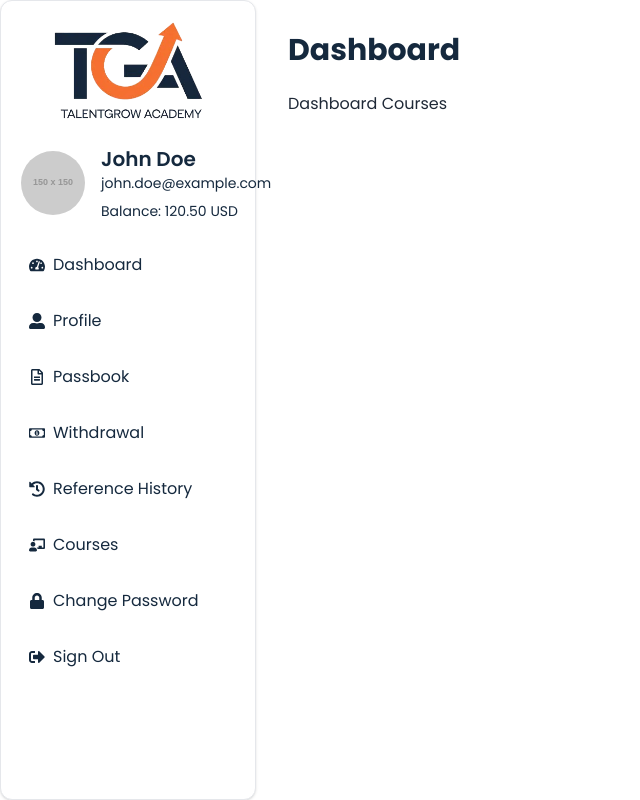
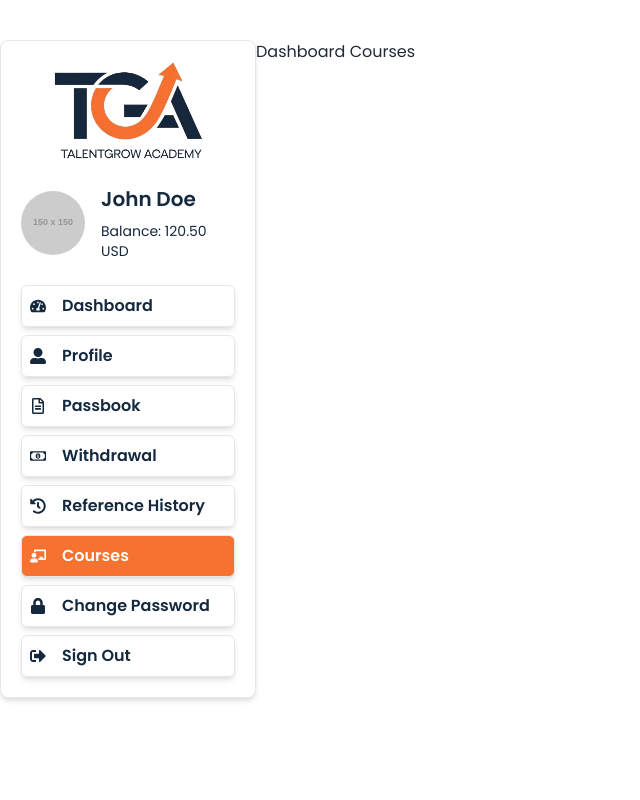
Before and after one commit to joychandrauday/talentgrowacademy-frontend, a React (Vite) app: page /dashboard/courses in a window 1280 px wide. Shown: the whole page, without its empty margins (0-640 px from the left). Built offline with nearby package versions, Linux system fonts and the light colour scheme.

Commit message:
updated dashboard design

```diff
--- a/src/components/Dashboard/Sidebar.jsx
+++ b/src/components/Dashboard/Sidebar.jsx
@@ -1,19 +1,56 @@
-import React from 'react';
+import React, { useState } from 'react';
 import PropTypes from 'prop-types';
-import { NavLink } from 'react-router-dom'; // Use NavLink for active link functionality
-import { FaTachometerAlt, FaUserAlt, FaRegFileAlt, FaRegMoneyBillAlt, FaHistory, FaChalkboardTeacher, FaLock, FaSignOutAlt } from 'react-icons/fa'; // Import relevant icons
+import { NavLink } from 'react-router-dom';
+import {
+    FaTachometerAlt,
+    FaUserAlt,
+    FaRegFileAlt,
+    FaRegMoneyBillAlt,
+    FaHistory,
+    FaChalkboardTeacher,
+    FaLock,
+    FaSignOutAlt,
+    FaBars,
+} from 'react-icons/fa';
 import logo from '../../assets/logo.png';
 
 const Sidebar = ({ user }) => {
+    const [isOpen, setIsOpen] = useState(false);
+
+    const toggleSidebar = () => {
+        setIsOpen(!isOpen);
+    };
+
     return (
-        <div className="bg-white border shadow rounded-xl text-primary w-full md:w-64 md:min-h-screen p-5">
+        <div>
+            {/* Hamburger Menu */}
+            <div className="md:hidden flex justify-between items-center p-5">
+                <img src={logo} alt="Logo" className="w-16" />
+                <button onClick={toggleSidebar} className="text-2xl">
+                    <FaBars />
+                </button>
+            </div>
+
+            {/* Sidebar */}
+            <div
+                className={`fixed rounded-lg top-0 left-0 z-40 bg-white border shadow-md text-primary w-64 p-5 transform ${isOpen ? 'translate-x-0' : '-translate-x-full'
+                    } md:translate-x-0 md:relative  md:block transition-transform duration-300`}
+            >
+                {/* Close button for mobile */}
+                <button
+                    onClick={toggleSidebar}
+                    className="md:hidden text-lg absolute top-4 right-4"
+                >
+                    ✖
+                </button>
+
                 {/* Logo */}
-            <div className="logo mb-6">
+                <div className="logo mb-6 hidden md:block">
                     <img src={logo} alt="Logo" />
                 </div>
 
                 {/* User Info Section */}
-            <div className="flex items-center mb-6">
+                <div className="flex justify-start items-center mb-6">
                     <img
                         src={user?.image || 'https://via.placeholder.com/150'}
                         alt="User Avatar"
@@ -21,78 +58,44 @@ const Sidebar = ({ user }) => {
                     />
                     <div>
                         <div className="text-xl font-semibold">{user?.name || 'John Doe'}</div>
-                    <div className="text-sm">{user?.email || 'user@example.com'}</div>
                         <div className="text-sm mt-2">Balance: {user?.balance || '0.00'} USD</div>
                     </div>
                 </div>
 
                 {/* Navigation Links */}
-            <nav className="space-y-4">
+                <nav className="space-y-2 font-semibold">
+                    {[
+                        { to: '/dashboard/', label: 'Dashboard', icon: <FaTachometerAlt /> },
+                        { to: '/dashboard/profile', label: 'Profile', icon: <FaUserAlt /> },
+                        { to: '/dashboard/passbook', label: 'Passbook', icon: <FaRegFileAlt /> },
+                        { to: '/dashboard/withdrawal', label: 'Withdrawal', icon: <FaRegMoneyBillAlt /> },
+                        { to: '/dashboard/reference-history', label: 'Reference History', icon: <FaHistory /> },
+                        { to: '/dashboard/courses', label: 'Courses', icon: <FaChalkboardTeacher /> },
+                        { to: '/dashboard/change-password', label: 'Change Password', icon: <FaLock /> },
+                        { to: '/signout', label: 'Sign Out', icon: <FaSignOutAlt /> },
+                    ].map(({ to, label, icon }) => (
                         <NavLink
-                    to="/dashboard"
-                    className="flex items-center p-2 rounded-md hover:bg-secondary"
-                    activeClassName="bg-secondary text-white" // Adds the active background class
+                            key={to}
+                            to={to}
+                            end={to === '/dashboard/'}
+                            className={({ isActive }) =>
+                                `flex gap-4 border shadow-md items-center p-2 rounded-md hover:bg-secondary hover:text-white ${isActive ? 'bg-secondary text-white' : ''
+                                }`
+                            }
                         >
-                    <FaTachometerAlt className="mr-2" />
-                    Dashboard
+                            {icon} {label}
                         </NavLink>
-                <NavLink
-                    to="/dashboard/profile"
-                    className="flex items-center p-2 rounded-md hover:bg-secondary"
-                    activeClassName="bg-secondary text-white"
-                >
-                    <FaUserAlt className="mr-2" />
-                    Profile
-                </NavLink>
-                <NavLink
-                    to="/dashboard/passbook"
-                    className="flex items-center p-2 rounded-md hover:bg-secondary"
-                    activeClassName="bg-secondary text-white"
-                >
-                    <FaRegFileAlt className="mr-2" />
-                    Passbook
-                </NavLink>
-                <NavLink
-                    to="/dashboard/withdrawal"
-                    className="flex items-center p-2 rounded-md hover:bg-secondary"
-                    activeClassName="bg-secondary text-white"
-                >
-                    <FaRegMoneyBillAlt className="mr-2" />
-                    Withdrawal
-                </NavLink>
-                <NavLink
-                    to="/dashboard/reference-history"
-                    className="flex items-center p-2 rounded-md hover:bg-secondary"
-                    activeClassName="bg-secondary text-white"
-                >
-                    <FaHistory className="mr-2" />
-                    Reference History
-                </NavLink>
-                <NavLink
-                    to="/dashboard/courses"
-                    className="flex items-center p-2 rounded-md hover:bg-secondary"
-                    activeClassName="bg-secondary text-white"
-                >
-                    <FaChalkboardTeacher className="mr-2" />
-                    Courses
-                </NavLink>
-                <NavLink
-                    to="/dashboard/change-password"
-                    className="flex items-center p-2 rounded-md hover:bg-secondary"
-                    activeClassName="bg-secondary text-white"
-                >
-                    <FaLock className="mr-2" />
-                    Change Password
-                </NavLink>
-                <NavLink
-                    to="/signout"
-                    className="flex items-center p-2 rounded-md hover:bg-secondary"
-                    activeClassName="bg-secondary text-white"
-                >
-                    <FaSignOutAlt className="mr-2" />
-                    Sign Out
-                </NavLink>
+                    ))}
                 </nav>
+            </div>
+
+            {/* Overlay for mobile */}
+            {isOpen && (
+                <div
+                    onClick={toggleSidebar}
+                    className="fixed inset-0 bg-black bg-opacity-50 z-30 md:hidden"
+                ></div>
+            )}
         </div>
     );
 };
@@ -103,8 +106,8 @@ Sidebar.propTypes = {
         name: PropTypes.string,
         email: PropTypes.string,
         image: PropTypes.string,
-        balance: PropTypes.number
-    }).isRequired
+        balance: PropTypes.number,
+    }).isRequired,
 };
 
 export default Sidebar;
--- a/src/layouts/Dashboard.jsx
+++ b/src/layouts/Dashboard.jsx
@@ -7,21 +7,19 @@ const Dashboard = () => {
     const user = {
         name: 'John Doe',
         email: 'john.doe@example.com',
+        role: 'user',
         image: 'https://via.placeholder.com/150', // Replace with the actual user image
         balance: '120.50',
     };
 
     return (
-        <div className="min-h-screen container mx-auto  flex flex-col md:flex-row">
+        <div className="min-h-screen container mx-auto pt-10 flex flex-col md:flex-row">
             {/* Sidebar */}
             <Sidebar user={user} />
 
             {/* Main Content */}
-            <div className="flex-1 p-6 md:p-8">
-                <h1 className="text-3xl font-bold text-primary mb-6">Dashboard</h1>
+            <div className="flex-1">
                 <Outlet />
-                {/* Dashboard Content */}
-                {/* Add any cards or sections you want to display here */}
             </div>
         </div>
     );
--- /dev/null
+++ b/src/pages/Dashboard/DashboardHome/DashboardHolder.jsx
@@ -0,0 +1,33 @@
+import React from 'react';
+import PropTypes from 'prop-types';
+import UserDashboard from './UserDashboard';
+
+const DashboardHolder = () => {
+    const role = 'user'; // You can change this to 'controller', 'consultant', 'groupleader', or 'user'
+
+
+    return (
+        <div>
+            {/* Content for admin */}
+            {role === 'admin' && <p>You are an admin. You have full control over the system.</p>}
+
+            {/* Content for controller */}
+            {role === 'controller' && <p>You are a controller. Manage and monitor system activities.</p>}
+
+            {/* Content for consultant */}
+            {role === 'consultant' && <p>You are a consultant. Provide expert advice and recommendations.</p>}
+
+            {/* Content for group leader */}
+            {role === 'groupleader' && <p>You are a group leader. Oversee your team and tasks.</p>}
+
+            {/* Content for general users */}
+            {role === 'user' && <UserDashboard />}
+        </div>
+    );
+};
+
+DashboardHolder.propTypes = {
+    role: PropTypes.string,
+};
+
+export default DashboardHolder;
--- /dev/null
+++ b/src/pages/Dashboard/DashboardHome/UserDashboard.jsx
@@ -0,0 +1,127 @@
+import React from 'react';
+import PropTypes from 'prop-types';
+import logo from '../../../assets/logo.png'
+import { FaWhatsapp } from 'react-icons/fa';
+const UserDashboard = () => {
+    const user = {
+        name: "Joy Chandra Uday",
+        email: "joy@example.com",
+        image: "https://via.placeholder.com/150", // Replace with actual profile image URL if needed
+        balance: 120.75,
+        role: "user",
+        activeCourses: 4,
+        transactions: 12,
+        pendingTasks: 3
+    };
+
+    return (
+        <div className="p-6  min-h-screen">
+            {/* Header Section */}
+            <header className="flex justify-center items-center mb-6">
+                <h1 className="text-3xl items-center justify-center flex gap-2 font-bold text-primary">Welcome Back,
+                    <div className="text-secondary"> {user.name || 'User'}</div> to TalentGrow Academy.</h1>
+
+            </header>
+
+            {/* company Banner logo */}
+            <div className="flex logo justify-center items-center mb-6">
+                <img src={logo} alt="Company Logo" className=" object-cover rounded-full" />
+            </div>
+            <div className="LinkSection mt-24">
+                <div className="cardWrap flex gap-3">
+                    <div className="codeWrap flex w-full flex-col gap-3">
+                        <div className="cardWrap-1">
+                            <div className="card-body bg-white border shadow-md text-center">
+                                <div className="card-header">
+                                    <h2 className='text-primary capitalize font-bold italic text-xl mb-3'>may i help you?</h2>
+                                </div>
+                                <div className="btn text-white hover:bg-primary bg-secondary">
+                                    Get Link
+                                </div>
+                            </div>
+                        </div>
+                        <div className="cardWrap-1">
+                            <div className="card-body bg-white border shadow-md text-center">
+                                <div className="card-header">
+                                    <h2 className='text-primary capitalize font-bold italic text-xl mb-3'>TalentGrow Academy Support Meeting</h2>
+                                </div>
+                                <div className="btn text-white hover:bg-primary bg-secondary">
+                                    Get meeting Link
+                                </div>
+                            </div>
+                        </div>
+                    </div>
+                    <div className="cardWrap-2 w-full bg-white">
+                        <div className="cardWrap-1 h-full">
+                            <div className="card-body border h-full shadow-md text-center">
+                                <div className="card-header">
+                                    <h2 className='text-primary capitalize font-bold text-xl italic'>TalentGrow Academy Support Team</h2>
+                                </div>
+                                <div className="supportLinkWrap flex flex-col gap-4 mt-5 h-full ">
+                                    <div className="supportOne flex justify-between ">
+                                        <div className="identity text-left italic">
+                                            <h1 className="text-primary capitalize font-semibold">My group leader</h1>
+                                            <h2 className="text-secondary font-semibold">Md. Tarikul</h2>
+                                        </div>
+                                        <div className="buttonLink">
+                                            <div className="btn bg-secondary"><div className="flex gap-4 items-center text-white">Contact Now <FaWhatsapp className='text-2xl' /></div></div>
+                                        </div>
+                                    </div>
+                                    <div className="supportOne flex justify-between">
+                                        <div className="identity text-left italic">
+                                            <h1 className="text-primary capitalize font-semibold">My Team leader</h1>
+                                            <h2 className="text-secondary font-semibold">Md. Hasan</h2>
+                                        </div>
+                                        <div className="buttonLink">
+                                            <div className="btn bg-secondary"><div className="flex gap-4 items-center text-white">Contact Now <FaWhatsapp className='text-2xl' /></div></div>
+                                        </div>
+                                    </div>
+                                    <div className="supportOne flex justify-between items-center">
+                                        <div className="identity text-left italic">
+                                            <h1 className="text-primary capitalize font-bold">Support Whatsapp Group</h1>
+                                        </div>
+                                        <div className="buttonLink">
+                                            <div className="btn bg-secondary"><div className="flex gap-4 items-center text-white">Join Now <FaWhatsapp className='text-2xl' /></div></div>
+                                        </div>
+                                    </div>
+                                </div>
+                            </div>
+                        </div>
+
+                    </div>
+                </div>
+            </div>
+            <div className="orientationSection mt-4 w-3/5 mx-auto">
+                <div className="cardWrap-1">
+                    <div className="card-body bg-white border shadow-md text-center ">
+                        <div className="card-header">
+                            <h2 className='text-primary capitalize font-bold italic text-xl mb-3'>Join Live Learning Training Classes BD Time:( 8am to 10pm)</h2>
+                        </div>
+                        <div className="flex justify-between w-full px-12 items-center ">
+                            <div className="card-header">
+                                <h2 className='text-primary capitalize font-bold italic text-xl mb-3'>Orientation Class</h2>
+                            </div>
+                            <div className="btn text-white hover:bg-primary bg-secondary">
+                                Get meeting Link
+                            </div>
+                        </div>
+                    </div>
+                </div>
+            </div>
+            <div className="courseLink">
+
+            </div>
+        </div>
+    );
+};
+
+UserDashboard.propTypes = {
+    user: PropTypes.shape({
+        name: PropTypes.string,
+        email: PropTypes.string,
+        image: PropTypes.string,
+        balance: PropTypes.number,
+    }).isRequired,
+};
+
+export default UserDashboard;
--- a/src/pages/Others/About/About.jsx
+++ b/src/pages/Others/About/About.jsx
@@ -10,7 +10,7 @@ const About = () => {
                 {/* <h1 className="text-3xl font-bold text-blue-600 mb-4 text-center">
                     About Us
                 </h1> */}
-                <Heading title='About Us' />
+                <Heading title='About Us' />r
                 <p className="text-gray-700 text-lg leading-relaxed">
                     TalentGrowAcademy is a trusted and innovative online platform designed to empower individuals to learn and earn from the comfort of their homes using just their smartphones. It offers a simple and effective way to utilize your free time productively, helping you build a sustainable career while enhancing your skills.
                 </p>
--- a/src/pages/Others/Courses/Courses.jsx
+++ b/src/pages/Others/Courses/Courses.jsx
@@ -3,6 +3,7 @@ import PropTypes from 'prop-types';
 import { useQuery } from '@tanstack/react-query';
 import axios from 'axios';
 import Heading from '../../../components/Shared/Heading';
+import { ScrollRestoration } from 'react-router-dom';
 
 // Function to fetch courses
 const fetchCourses = async () => {
@@ -68,6 +69,7 @@ const Courses = () => {
                     </div>
                 ))}
             </div>
+            <ScrollRestoration />
         </div>
     );
 };
```
Also changed, not shown: src/components/HomeComponents/IconSection.jsx (+6 -6 lines), src/routes/Routes.jsx (+23 -4 lines). Lines whose indentation alone changed are shown as unchanged.
